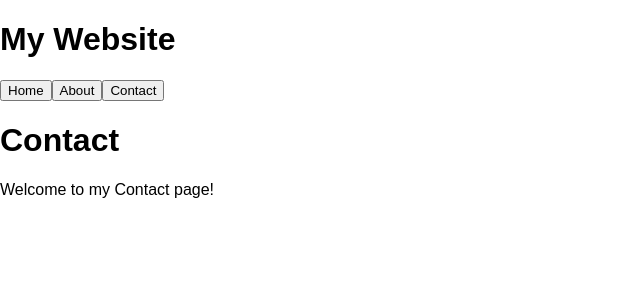
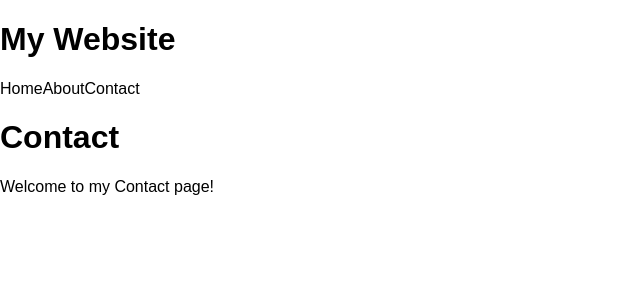
Before and after one commit to ryan-m-walker/react-router-transitions, a React (Create React App) app: page /contact in a window 1280 px wide. Shown: the top 300 px of the page, without its empty margins (0-640 px from the left). Built offline with nearby package versions, Linux system fonts and the light colour scheme.

Commit message:
removed historyProvider component and instead grabbed the history object off of the react router.

```diff
--- a/src/RouterTransition/HistoryProvider.js
+++ /dev/null
@@ -1,27 +0,0 @@
-import React, { Component } from 'react'
-import PropTypes from 'prop-types'
-
-
-class HistoryProvider extends Component {
-
-  getChildContext() {
-    return {
-      history: this.props.history
-    }
-  }
-
-  render() {
-    return (
-      <div>
-        { this.props.children }
-      </div>
-    )
-  }
-}
-
-HistoryProvider.childContextTypes = {
-  history: PropTypes.object
-};
-
-
-export default HistoryProvider
--- a/src/RouterTransition/TransitionContext.js
+++ b/src/RouterTransition/TransitionContext.js
@@ -1,6 +1,6 @@
 import React, { Component } from 'react'
 import PropTypes from 'prop-types'
-
+import { createBrowserHistory as createHistory } from 'history'
 
 class TransitionContext extends Component {
 
@@ -8,11 +8,23 @@ class TransitionContext extends Component {
     transition: ''
   }
 
+  static contextTypes = {
+    router: PropTypes.object,
+  }
+
+  static childContextTypes = {
+    goTo: PropTypes.func,
+    transition: PropTypes.string,
+    time: PropTypes.number
+  }
+
   getChildContext() {
     return {
-      goTo: this.goTo,
-      transition: this.state.transition,
-      time: this.props.time
+      transition: {
+        goTo: this.goTo,
+        transition: this.state.transition,
+        time: this.props.time
+      }
     }
   }
 
@@ -31,7 +43,7 @@ class TransitionContext extends Component {
     const outEnd = () => {
       this.setState(() => ({ transition: 'out-end' }))
       setTimeout(() => {
-        this.context.history.push(path)
+        this.context.router.history.push(path)
         inBegin()
       }, time)
     }
@@ -58,25 +70,9 @@ class TransitionContext extends Component {
 
   }
 
-
   render() {
-    console.log(this.context)
-    return (
-      <div>
-        { this.props.children }
-      </div>
-    )
+    return <div>{ this.props.children }</div>
   }
-}
-
-TransitionContext.contextTypes = {
-  history: PropTypes.object,
-}
-
-TransitionContext.childContextTypes = {
-  goTo: PropTypes.func,
-  transition: PropTypes.string,
-  time: PropTypes.number
 }
 
 
--- a/src/RouterTransition/TransitionGroup.js
+++ b/src/RouterTransition/TransitionGroup.js
@@ -4,46 +4,23 @@ import styled from 'styled-components'
 
 
 class TransitionGroup extends Component {
+
+  static contextTypes = {
+    transition: PropTypes.object
+  }
+
   render() {
     console.log(this.context)
     return (
       <Transition
-        time={this.context.time}
+        time={this.context.transition.time}
         transitionStyles={this.props.transitionStyles}
-        transition={this.context.transition}>
+        transition={this.context.transition.transition}>
         { this.props.children }
       </Transition>
     )
   }
 }
-
-TransitionGroup.contextTypes = {
-  transition: PropTypes.string,
-  time: PropTypes.number
-}
-
-
-
-
-// const outBeginStyles = `
-// opacity: 1;
-// transform: translateY(0);
-// `
-
-// const outEndStyles = `
-// opacity: 0;
-// transform: translateY(50%);
-// `
-
-// const inBeginStyles = `
-// opacity: 0;
-// transform: translateY(50%);
-// `
-
-// const inEndStyles = `
-// opacity: 1;
-// transform: translateY(0);
-// `
 
 
 const Transition = styled.div`
@@ -68,6 +45,4 @@ transition: ${props => props.transition
 `
 
 
-
-
 export default TransitionGroup
--- a/src/RouterTransition/TransitionLink.js
+++ b/src/RouterTransition/TransitionLink.js
@@ -3,19 +3,31 @@ import PropTypes from 'prop-types'
 
 
 class TransitionLink extends Component {
+
+  static contextTypes = {
+    transition: PropTypes.object
+  }
+
+  handleClick = event => {
+    if (this.props.onClick) {
+      this.props.onClick(event)
+    }
+
+    event.preventDefault()
+
+    this.context.transition.goTo(this.props.to)
+  }
+
   render() {
     return (
-      <button to={this.props.to} onClick={() => this.context.goTo(this.props.to)}>
+      <a
+        to={this.props.to}
+        onClick={this.handleClick}>
         { this.props.label }
-      </button>
+      </a>
     )
   }
 }
 
 
-TransitionLink.contextTypes = {
-  goTo: PropTypes.func
-}
-
-
 export default TransitionLink
--- /dev/null
+++ b/src/RouterTransition/index.js
@@ -0,0 +1,6 @@
+import HistoryProvider from './HistoryProvider'
+import TransitionContext from './TransitionContext'
+import TransitionLink from './TransitionLink'
+import TransitionGroup from './TransitionGroup'
+
+export { HistoryProvider, TransitionContext, TransitionLink, TransitionGroup }
--- a/src/components/Header.js
+++ b/src/components/Header.js
@@ -1,5 +1,5 @@
 import React, { Component } from 'react'
-import TransitionLink from '../RouterTransition/TransitionLink'
+import { TransitionLink } from '../RouterTransition'
 
 const Header = ({goTo}) =>  (
   <div>
--- a/src/index.js
+++ b/src/index.js
@@ -4,7 +4,7 @@ import './index.css'
 import Routes from './routes'
 import App from './App'
 import { Router, Route } from 'react-router-dom'
-import HistoryProvider from './RouterTransition/HistoryProvider'
+import { HistoryProvider } from './RouterTransition'
 import registerServiceWorker from './registerServiceWorker'
 import createBrowserHistory from 'history/createBrowserHistory'
 
@@ -13,20 +13,11 @@ const history = createBrowserHistory()
 
 const MyApp = () => (
   <Router history={history}>
-    <HistoryProvider history={history}>
-      <Routes history={history}/>
-    </HistoryProvider>
-  </Router>
-)
-
-const TestApp = () => (
-  <Router history={history}>
-    <HistoryProvider history={history}>
-      <App />
-    </HistoryProvider>
+    <Routes history={history}/>
   </Router>
 )
 
 
+
 ReactDOM.render(<MyApp />, document.getElementById('root'))
 registerServiceWorker()
--- a/src/routes.js
+++ b/src/routes.js
@@ -8,9 +8,8 @@ import Contact from './components/Contact'
 import PageNotFound from './components/PageNotFound'
 import Header from './components/Header'
 
-import TransitionGroup from './RouterTransition/TransitionGroup'
-import TransitionContext from './RouterTransition/TransitionContext'
-import TransitionLink from './RouterTransition/TransitionLink'
+import { TransitionGroup, TransitionContext } from './RouterTransition'
+
 
 
 const styles = {
```
Also changed, not shown: 1 other file (tests, documents, lock files or other folders).
